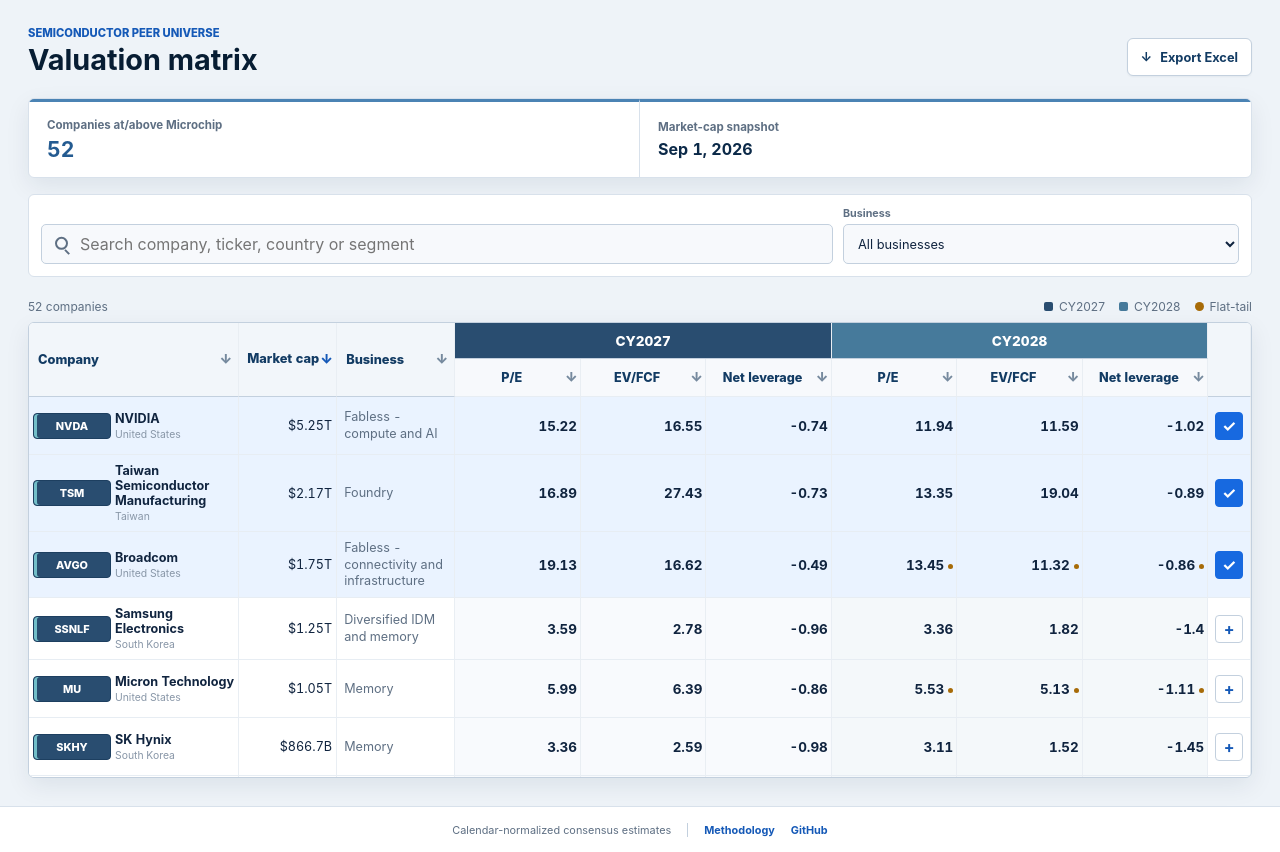
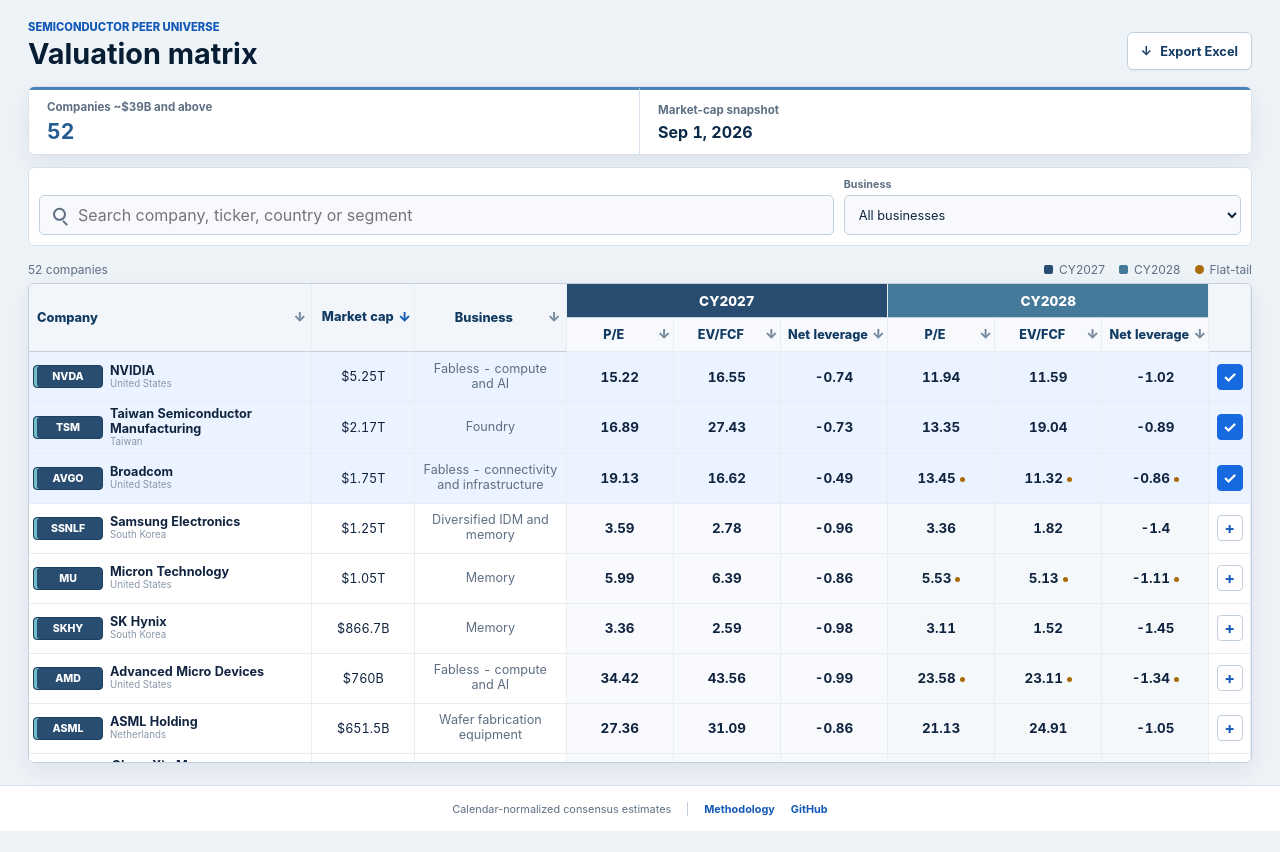
Before and after one commit to annikaACodes/Relative-Valuation-Matrix, a plain HTML site: page index.html in a window 1280 px wide. Shown: the part 70-922 px from the top of the page. After the commit the page ends 901 px from the top, so only its background shows below. Drawn offline with Linux system fonts and the light colour scheme.

Commit message:
Improve matrix scanability

```diff
--- a/dashboard/app.js
+++ b/dashboard/app.js
@@ -66,6 +66,7 @@
 function cacheElements() {
   const ids = [
     "headerAsOf",
+    "universeFloorLabel",
     "companyCount",
     "marketCapAsOf",
     "matrixSearch",
@@ -302,7 +303,14 @@
 function renderSummary() {
   const dates = state.companies.map((company) => company.market_cap_as_of).filter(Boolean).sort();
   const asOf = dates.at(-1);
+  const microchip = state.companies.find((company) => company.id === "microchip");
+  const marketCapFloor = Number.isFinite(microchip?.market_cap_usd_bn)
+    ? Math.floor(microchip.market_cap_usd_bn)
+    : null;
 
+  elements.universeFloorLabel.textContent = marketCapFloor === null
+    ? "Companies by market cap"
+    : `Companies ~$${marketCapFloor}B and above`;
   elements.companyCount.textContent = String(state.companies.length);
   elements.marketCapAsOf.textContent = formatDate(asOf);
   elements.headerAsOf.textContent = `Estimates as of ${formatDate(getLatestForecastDate())}`;
@@ -331,13 +339,13 @@
 
 function renderMatrixStructure(years, metrics) {
   const metricColumnCount = years.length * metrics.length;
-  const actionArea = 3.5;
+  const actionArea = 3.4;
   const widths = {
-    company: 17.216,
-    marketCap: 8,
-    business: 9.684,
-    metric: 61.6 / metricColumnCount,
+    company: 23.2,
+    marketCap: 8.4,
+    business: 12.4,
   };
+  widths.metric = (100 - actionArea - widths.company - widths.marketCap - widths.business) / metricColumnCount;
   const metricType = widths.metric >= 20
     ? { cell: "0.96rem", header: "0.88rem", year: "0.92rem" }
     : widths.metric >= 12
--- a/dashboard/styles.css
+++ b/dashboard/styles.css
@@ -221,7 +221,7 @@
   width: min(100%, 1880px);
   min-height: calc(100vh - 114px);
   margin: 0 auto;
-  padding: 28px;
+  padding: 22px 28px;
 }
 
 .view[hidden],
@@ -234,7 +234,7 @@
   align-items: flex-end;
   justify-content: space-between;
   gap: 20px;
-  margin-bottom: 22px;
+  margin-bottom: 16px;
 }
 
 .page-heading h1 {
@@ -296,7 +296,7 @@
 .summary-strip {
   display: grid;
   grid-template-columns: minmax(220px, 1fr) minmax(220px, 1fr);
-  margin-bottom: 16px;
+  margin-bottom: 12px;
   overflow: hidden;
   background: var(--surface);
   border: 1px solid var(--line);
@@ -306,10 +306,10 @@
 
 .summary-item {
   display: flex;
-  min-height: 78px;
+  min-height: 66px;
   flex-direction: column;
   justify-content: center;
-  padding: 14px 18px;
+  padding: 10px 18px;
   border-right: 1px solid var(--line);
 }
 
@@ -350,8 +350,8 @@
   display: grid;
   align-items: end;
   gap: 10px;
-  margin-bottom: 13px;
-  padding: 12px;
+  margin-bottom: 9px;
+  padding: 10px;
   background: var(--surface);
   border: 1px solid var(--line);
   border-radius: var(--radius);
@@ -562,7 +562,7 @@
   display: flex;
   align-items: center;
   justify-content: space-between;
-  min-height: 32px;
+  min-height: 28px;
   color: var(--muted);
   font-size: 0.75rem;
 }
@@ -611,7 +611,7 @@
 .table-shell {
   position: relative;
   min-height: 360px;
-  max-height: calc(100vh - 344px);
+  max-height: calc(100vh - 320px);
   overflow-x: hidden;
   overflow-y: auto;
   background: var(--surface);
@@ -634,39 +634,40 @@
 
 .matrix-table th,
 .matrix-table td {
-  height: 58px;
-  padding: 8px 7px;
+  height: 50px;
+  padding: 5px 6px;
   border-right: 1px solid #e9eef3;
   border-bottom: 1px solid #e7edf3;
-  text-align: right;
+  text-align: center;
+  vertical-align: middle;
   white-space: nowrap;
 }
 
 .matrix-table .company-col {
-  width: 17.216%;
+  width: 23.2%;
 }
 
 .matrix-table .market-cap-col {
-  width: 8%;
+  width: 8.4%;
 }
 
 .matrix-table .business-col {
-  width: 9.684%;
+  width: 12.4%;
 }
 
 .matrix-table .metric-col {
-  width: 6.16%;
+  width: 8.7667%;
 }
 
 .matrix-table .action-col {
-  width: 3.5%;
+  width: 3.4%;
 }
 
 .matrix-table th {
   position: sticky;
   top: 0;
   z-index: 4;
-  height: 36px;
+  height: 34px;
   color: var(--navy-800);
   background: #f2f6fa;
   font-size: 0.8rem;
@@ -679,9 +680,9 @@
 }
 
 .matrix-table .metric-headers th {
-  top: 36px;
+  top: 34px;
   background: #f7f9fc;
-  text-align: right;
+  text-align: center;
 }
 
 .matrix-table .metric-headers .sort-button {
@@ -704,9 +705,7 @@
 }
 
 .matrix-table .company-column,
-.matrix-table td:nth-child(1),
-.matrix-table .segment-column,
-.matrix-table td:nth-child(3) {
+.matrix-table td:nth-child(1) {
   text-align: left;
 }
 
@@ -837,7 +836,7 @@
   display: flex;
   min-width: 0;
   align-items: center;
-  gap: 4px;
+  gap: 7px;
 }
 
 .company-name-wrap {
@@ -845,46 +844,55 @@
 }
 
 .company-name {
-  display: block;
+  display: -webkit-box;
+  overflow: hidden;
   color: var(--ink);
   font-weight: 750;
+  line-height: 1.14;
   white-space: normal;
+  -webkit-box-orient: vertical;
+  -webkit-line-clamp: 2;
 }
 
 .company-country {
   display: block;
-  margin-top: 2px;
+  margin-top: 1px;
   color: var(--faint);
-  font-size: 0.65rem;
+  font-size: 0.61rem;
+  line-height: 1.1;
 }
 
 .company-ticker {
   display: inline-block;
-  min-width: 78px;
+  min-width: 70px;
   flex: 0 0 auto;
-  padding: 5px 8px;
+  padding: 4px 6px;
   color: #ffffff;
   background: var(--year-2027);
   border: 1px solid #1d3f60;
   border-radius: 4px;
   box-shadow: inset 3px 0 #72bec8;
-  font-size: 0.68rem;
+  font-size: 0.66rem;
   font-weight: 800;
   text-align: center;
   white-space: nowrap;
 }
 
 .segment-text {
-  display: block;
-  color: var(--muted);
-  line-height: 1.3;
+  display: -webkit-box;
+  overflow: hidden;
+  color: var(--muted);
+  line-height: 1.18;
+  text-align: center;
   white-space: normal;
+  -webkit-box-orient: vertical;
+  -webkit-line-clamp: 2;
 }
 
 .metric-value {
   display: block;
   color: var(--ink);
-  font-weight: 650;
+  font-weight: 700;
 }
 
 .cell-unit {
@@ -923,8 +931,8 @@
 }
 
 .row-compare-button {
-  width: 28px;
-  height: 28px;
+  width: 26px;
+  height: 26px;
   color: var(--blue-700);
   background: #ffffff;
   border: 1px solid var(--line-strong);
--- a/index.html
+++ b/index.html
@@ -8,8 +8,8 @@
       content="Calendar-normalized 2027 and 2028 valuation comparisons for the global semiconductor universe."
     />
     <title>Relative Valuation Matrix</title>
-    <link rel="stylesheet" href="dashboard/styles.css?v=20260909-1" />
-    <script defer src="dashboard/app.js?v=20260909-1"></script>
+    <link rel="stylesheet" href="dashboard/styles.css?v=20260909-2" />
+    <script defer src="dashboard/app.js?v=20260909-2"></script>
   </head>
   <body>
     <header class="app-header">
@@ -52,7 +52,7 @@
 
         <div class="summary-strip" aria-label="Universe summary">
           <div class="summary-item">
-            <span>Companies at/above Microchip</span>
+            <span id="universeFloorLabel">Companies ~$39B and above</span>
             <strong id="companyCount">52</strong>
           </div>
           <div class="summary-item summary-item-wide">
```
